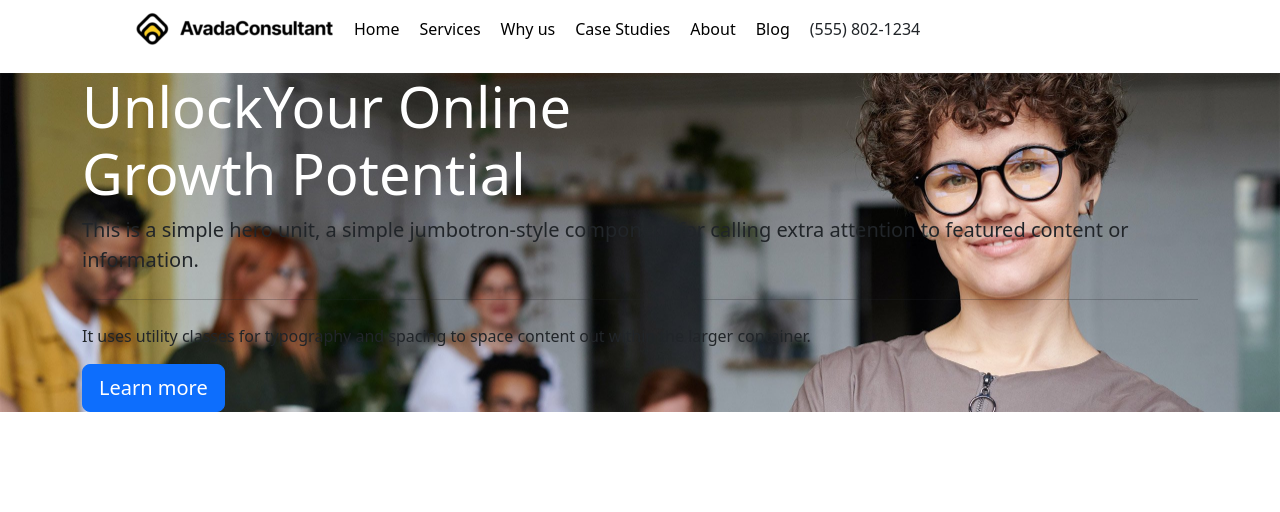
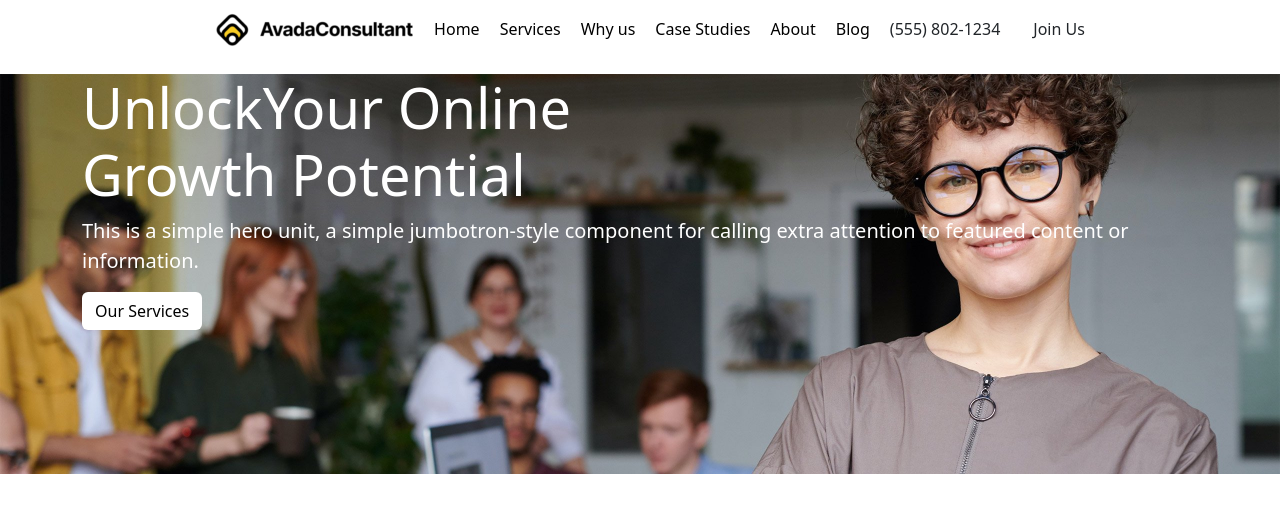
Before and after one commit to AlessioLaudicina/proj-html-vuejs, a Vue app: page / in a window 1280 px wide. Shown: the top 512 px of the page. Built offline with nearby package versions, Linux system fonts and the light colour scheme.

Commit message:
implementazione header

```diff
--- a/src/components/HeaderBottom.vue
+++ b/src/components/HeaderBottom.vue
@@ -9,12 +9,13 @@ export default {
     <div class="jumbotron jumbotron-fluid h-100">
         <div class="container">
             <h1 class="display-4 text-white">UnlockYour Online <br>Growth Potential</h1>
-            <p class="lead">This is a simple hero unit, a simple jumbotron-style component for calling extra attention to
+            <p class="lead text-white">This is a simple hero unit, a simple jumbotron-style component for calling extra
+                attention to
                 featured content or information.</p>
-            <hr class="my-4">
-            <p>It uses utility classes for typography and spacing to space content out within the larger container.</p>
+
+
             <p class="lead">
-                <a class="btn btn-primary btn-lg" href="#" role="button">Learn more</a>
+                <a class="btn  my-button" href="#" role="button">Our Services</a>
             </p>
 
         </div>
@@ -22,10 +23,19 @@ export default {
     </div>
 </template>
 
-<style lang="scss">
+<style lang="scss" scoped>
+@use '../styles/partials/variables' as *;
+
 .jumbotron {
     background-image: url(../assets/images/marketing-intro.jpg);
     background-size: cover;
+    min-height: 400px;
+
+    .my-button {
+        background-color: $white-cube-color;
+        color: $black-cube-color;
+        ;
+    }
 
 }
 </style>
--- a/src/components/HeaderTop.vue
+++ b/src/components/HeaderTop.vue
@@ -17,7 +17,7 @@ export default {
                 <li> <a href="#">About</a></li>
                 <li><a href="#">Blog</a></li>
                 <li><a href="#"></a>(555) 802-1234</li>
-                <li><a href="#"></a></li>
+                <li><a href="#"><button class="btn">Join Us</button></a></li>
             </ul>
         </div>
 
@@ -29,6 +29,8 @@ export default {
 
 .My-navbar {
     display: flex;
+    justify-content: center;
+    align-items: center;
     padding: 10px;
 
     ul {
```
